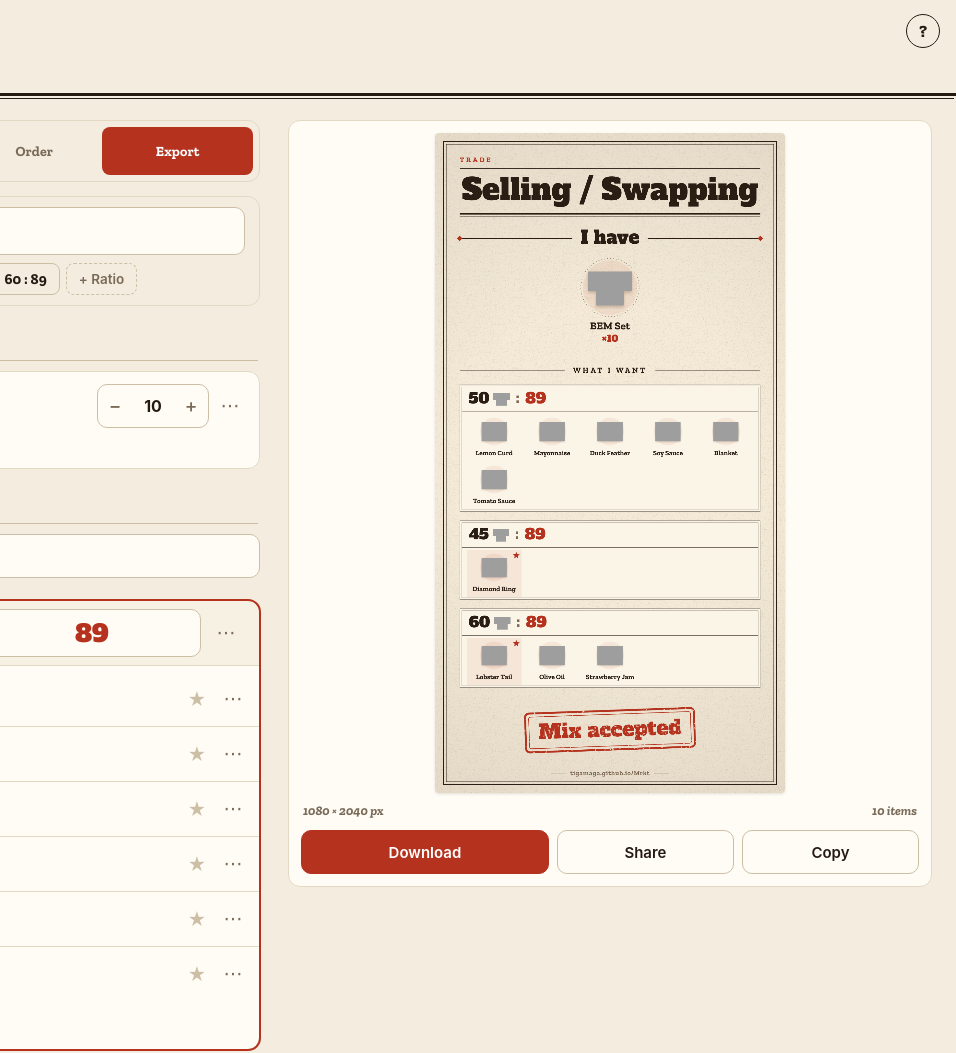
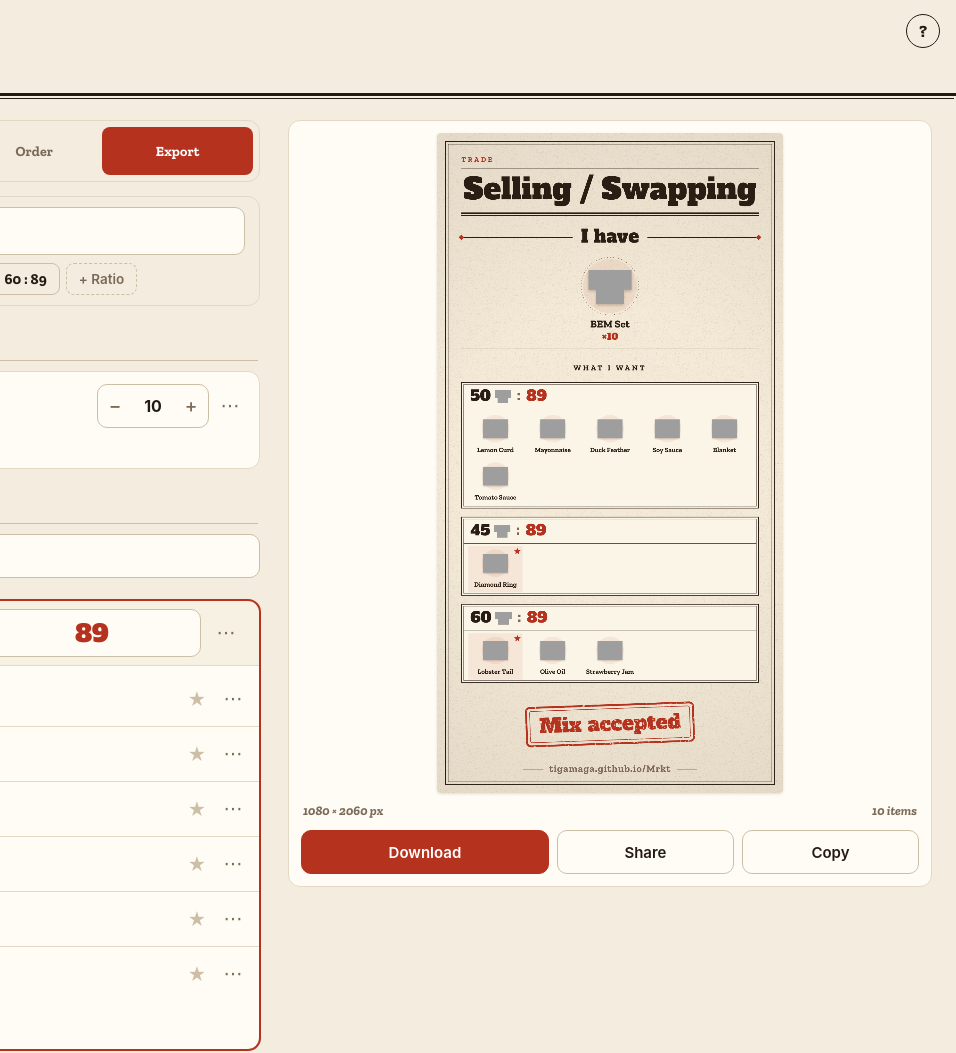
Before and after one commit to PerrierLapadite/Mrkt, a plain HTML site: page index.html in a window 1280 px wide. Shown: the top 1053 px of the page, 324-1280 px from the left. Drawn offline with nearby package versions, Linux system fonts and the light colour scheme; no server answers.

Commit message:
Add files via upload

```diff
--- a/index.html
+++ b/index.html
@@ -1565,7 +1565,7 @@ function draw() {
   if (cta) H += 40 + 120 + 40;
   if ((st.sub || "").trim()) H += 46;
   const zL = Math.min(1.8, Math.max(1, W / 1080)); // site link size grows with wide pictures
-  H = Math.round(H + 64 + 34 * zL);
+  H = Math.round(H + 64 + 54 * zL);
   if (cv.width !== W) cv.width = W;
   if (cv.height !== H) cv.height = H;
 
@@ -1805,9 +1805,9 @@ function draw() {
 
   /* ---------- site link: small, centred at the bottom, inside the frame ---------- */
   {
-    const s = Math.round(20 * zL), ly = H - 35 - 26 * zL, tw = measure(SITE_URL, "700", s, 1), g = 14 * zL, l = 46 * zL;
-    txt(SITE_URL, W / 2, ly, { f: "700", s, c: T.mut, al: "center", sp: 1 });
-    rule(W / 2 - tw / 2 - g - l, W / 2 - tw / 2 - g, ly + 1, 1, T.mut); rule(W / 2 + tw / 2 + g, W / 2 + tw / 2 + g + l, ly + 1, 1, T.mut);
+    const s = Math.round(31 * zL), ly = H - 35 - 40 * zL, tw = measure(SITE_URL, "700", s, 1.5), g = 18 * zL, l = 64 * zL;
+    txt(SITE_URL, W / 2, ly, { f: "700", s, c: T.mut, al: "center", sp: 1.5 });
+    rule(W / 2 - tw / 2 - g - l, W / 2 - tw / 2 - g, ly + 1, 1.5, T.mut); rule(W / 2 + tw / 2 + g, W / 2 + tw / 2 + g + l, ly + 1, 1.5, T.mut);
   }
   const mc = $("#miniCv"); if (mc) { const k = mc.width / W; if (mc.height !== Math.round(H * k)) mc.height = Math.round(H * k); mc.getContext("2d").drawImage(cv, 0, 0, mc.width, mc.height); }
   $("#pvSize").textContent = W + " × " + H + " px";
```
